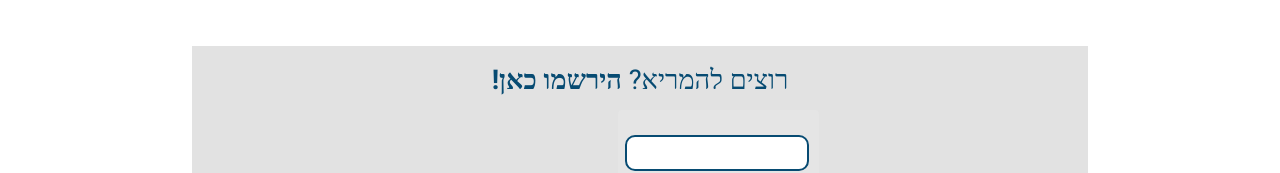
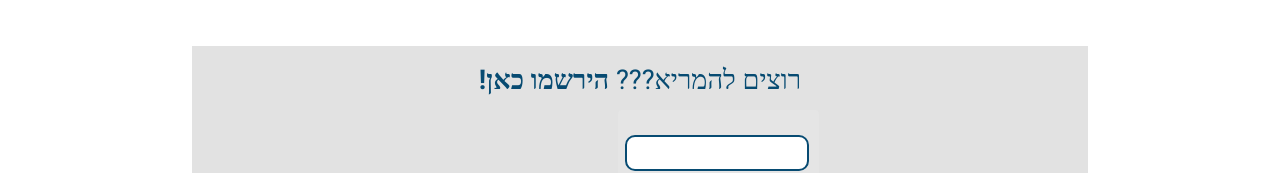
Before and after one commit to OreeBenAharon/outbox-form, an Angular app: page /reg in a window 1280 px wide. Shown: the part 263-436 px from the top of the page. Built offline with nearby package versions, Linux system fonts and the light colour scheme.

Commit message:
cors works at last

```diff
--- a/src/app/components/first/first.component.html
+++ b/src/app/components/first/first.component.html
@@ -9,7 +9,7 @@
     </div>
 
     <div class="form-first">
-        <p class="form-title">רוצים להמריא? <span class="form-title-bolt">הירשמו כאן!</span></p>
+        <p class="form-title">רוצים להמריא??? <span class="form-title-bolt">הירשמו כאן!</span></p>
         <form  [formGroup]="regFormGroup" (ngSubmit)="sendFirst()">
             <div class="form-itself">
 
```
Also changed, not shown: 3 other files (tests, documents, lock files or other folders).
